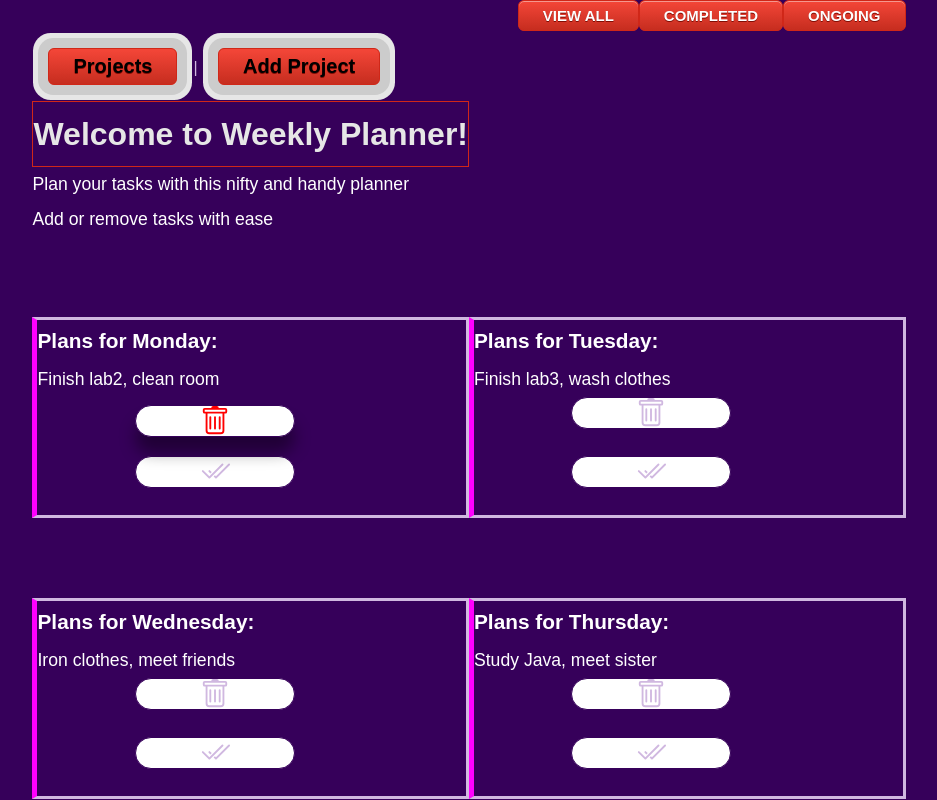
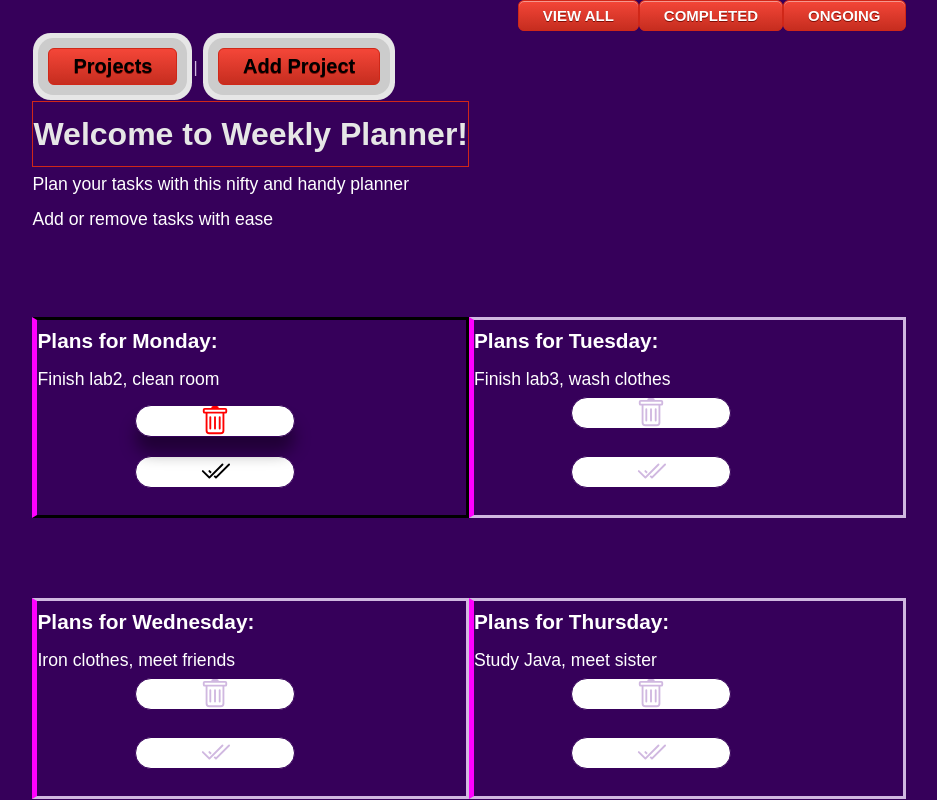
Before and after one commit to Yuriks1/lab2, a Vue app: page / in a window 1280 px wide. In both pictures the pointer is over the element 421 px from the left and 417 px from the top of the page. Shown: the top 800 px of the page, without its empty margins (171-1108 px from the left). Built offline with nearby package versions, Linux system fonts and the light colour scheme.

Commit message:
Add button:hover

```diff
--- a/src/components/ProjectItem.vue
+++ b/src/components/ProjectItem.vue
@@ -57,6 +57,7 @@ ul {
 
 
 
+
 svg {
   height: 2rem;
   width: 10rem;
@@ -79,6 +80,8 @@ svg:hover {
 li {
   display: inline;
 }
+
+
 .icons {
   text-align: end;
 }
--- a/src/components/base/BaseCard.vue
+++ b/src/components/base/BaseCard.vue
@@ -32,4 +32,9 @@ div {
   border: solid;
 
 }
+
+div:hover{
+
+  color: black;
+}
 </style>
```
